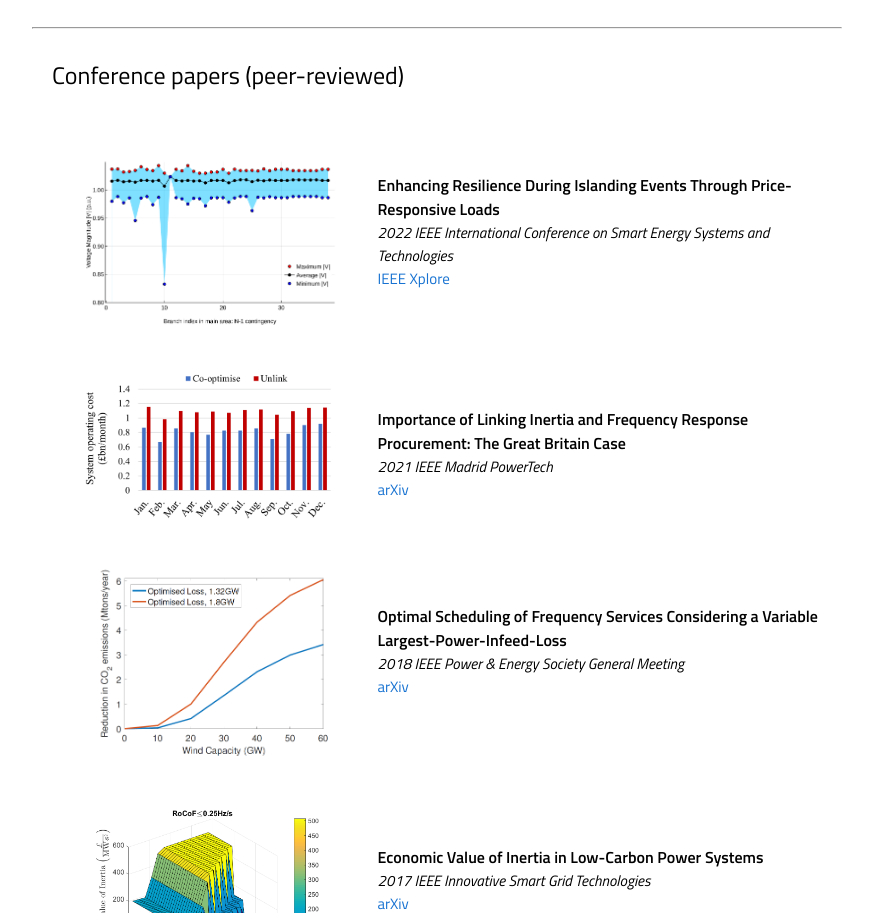
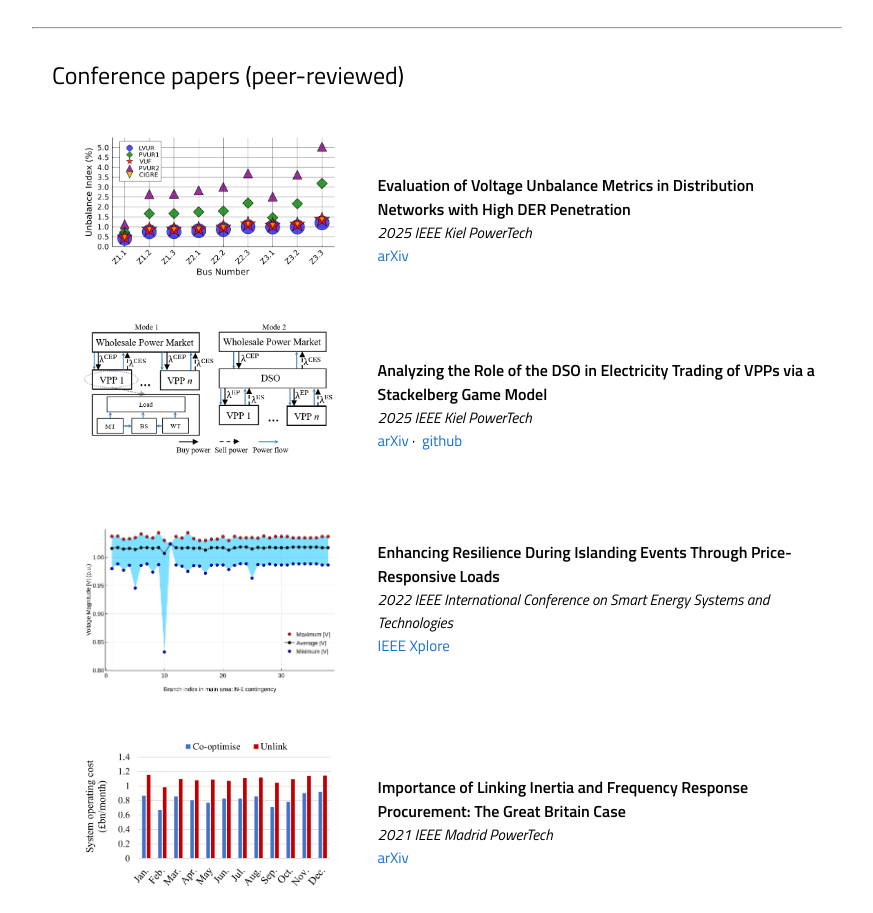
Before and after one commit to badber/badber.github.io, a plain HTML site: page index.html in a window 1280 px wide. Shown: the part 4308-5221 px from the top of the page, without its empty margins (203-1076 px from the left). Drawn offline with Linux system fonts and the light colour scheme; a script that the page names is missing; some icons are missing.

Commit message:
Update index.html

```diff
--- a/index.html
+++ b/index.html
@@ -498,6 +498,41 @@
             </td></tr>
       </table>
 
+      <table id="Conference8" width="100%" align="center" border="0" cellpadding="20">
+
+          <tr id="piggyback"><td width="40%" valign="top" align="right">
+                  <img src="./imgs/UnbalanceMetrics.png"  width="90%" style="border-style: none">
+              </td>
+
+              <td width="60%" valign="top">
+                  <p style="font-size:15px"><br>
+                  <p><heading data-brackets-id='6135'> Evaluation of Voltage Unbalance Metrics in Distribution Networks with High DER Penetration</heading></a><br>
+                      <!--(preprint)<br>-->
+                      <i>2025 IEEE Kiel PowerTech</i><br>
+                      <a target="_blank" href="https://arxiv.org/abs/2505.23435">arXiv</a><br>
+                  </p>
+              </td>
+          </tr>
+      </table>
+
+      <table id="Conference7" width="100%" align="center" border="0" cellpadding="20">
+
+          <tr id="piggyback"><td width="40%" valign="top" align="right">
+                  <img src="./imgs/MarketModesVPP.png"  width="90%" style="border-style: none">
+              </td>
+
+              <td width="60%" valign="top">
+                  <p style="font-size:15px"><br>
+                  <p><heading data-brackets-id='6135'> Analyzing the Role of the DSO in Electricity Trading of VPPs via a Stackelberg Game Model</heading></a><br>
+                      <!--(preprint)<br>-->
+                      <i>2025 IEEE Kiel PowerTech</i><br>
+                      <a target="_blank" href="https://arxiv.org/abs/2501.07715">arXiv</a>&nbsp;&#183;&nbsp;
+                      <a target="_blank" href="https://github.com/pwang30/Code_of_bilevel_DSO_VPPs">github</a><br>
+                  </p>
+              </td>
+          </tr>
+      </table>
+
       <table id="Conference6" width="100%" align="center" border="0" cellpadding="20">
 
           <tr id="piggyback"><td width="40%" valign="top" align="right">
```
